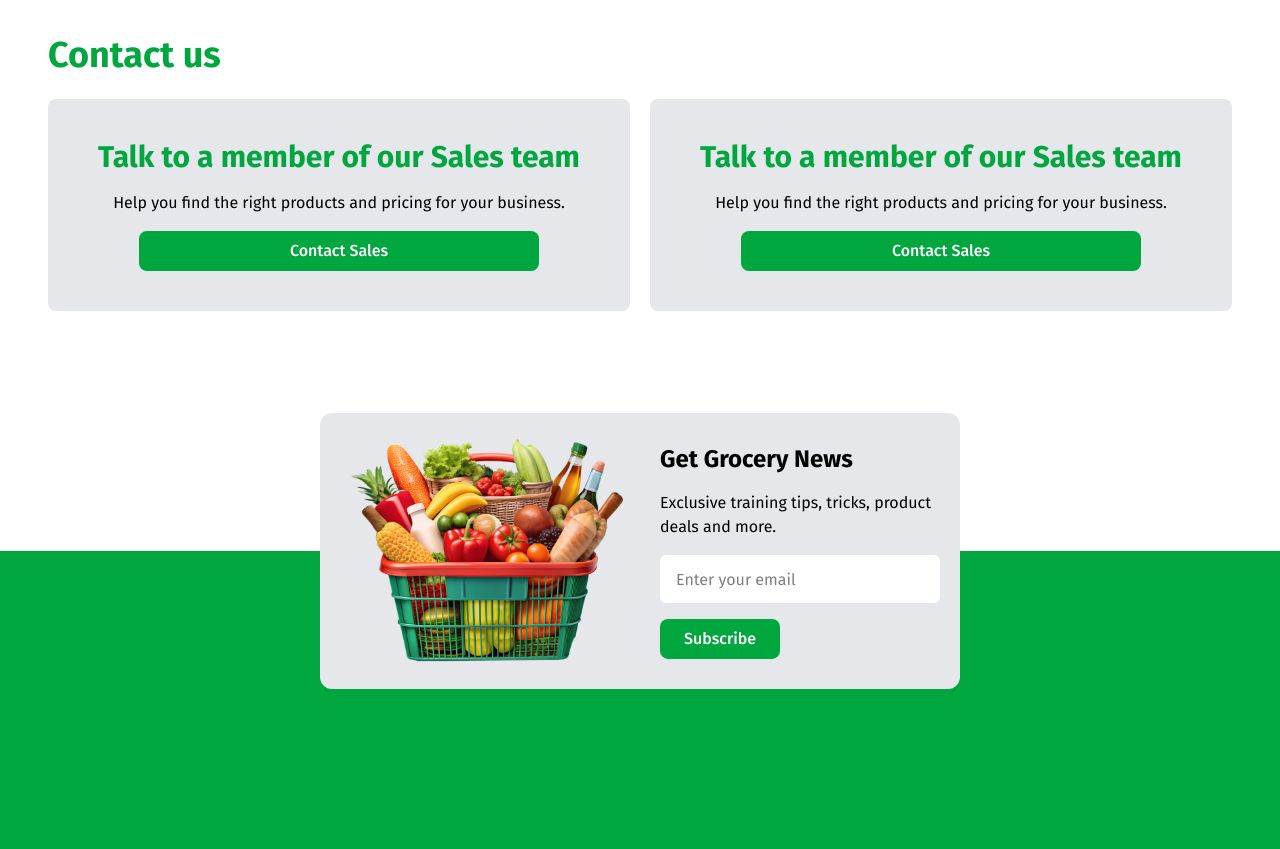
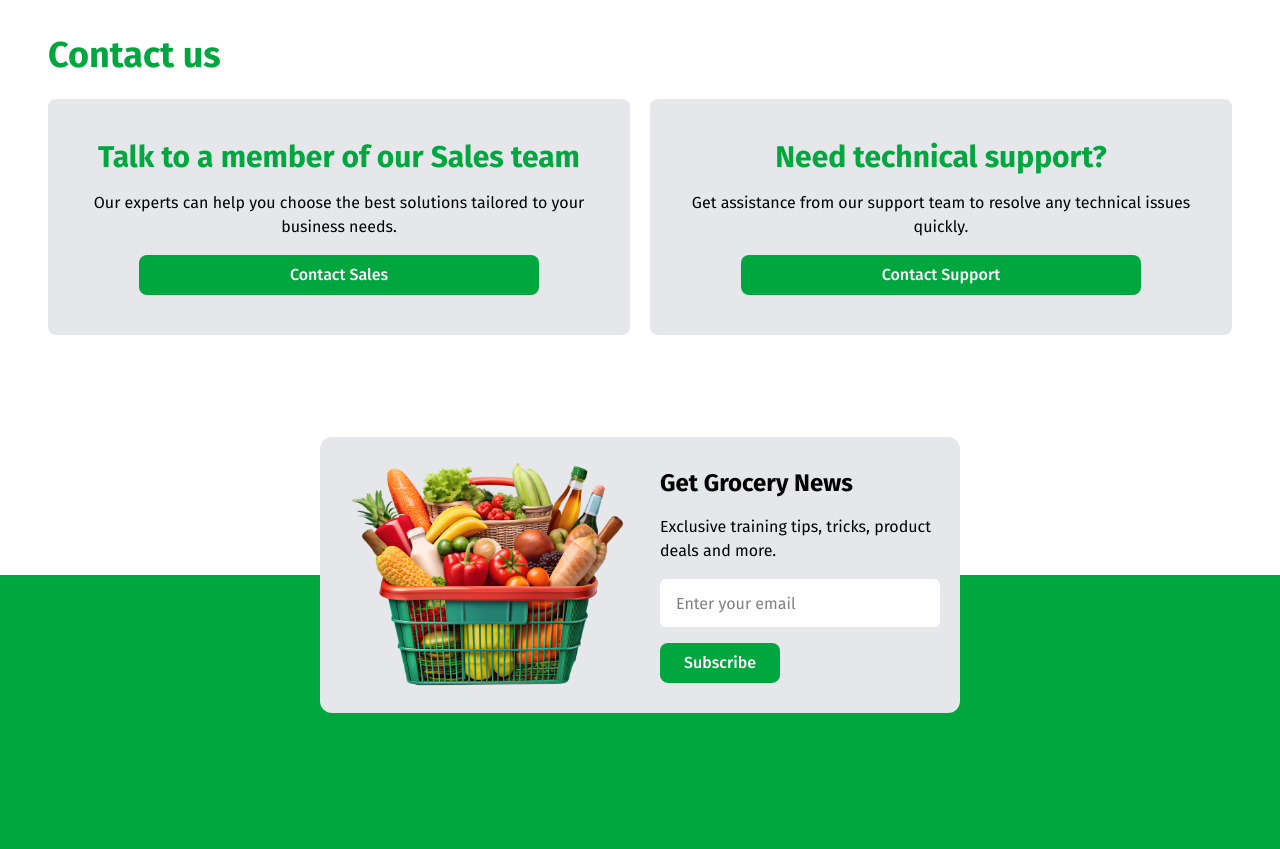
Before and after one commit to ratul544388/programming-hero-assignment-3, a website: page src/index.html in a window 1280 px wide. Shown: the part 2860-3709 px from the top of the page. Drawn offline with nearby package versions, Linux system fonts and the light colour scheme.

Commit message:
added favicon

```diff
--- a/src/index.html
+++ b/src/index.html
@@ -6,6 +6,7 @@
     <link href="./output.css" rel="stylesheet" />
     <script src="https://unpkg.com/lucide@latest/dist/umd/lucide.js"></script>
     <script src="https://unpkg.com/lucide@latest"></script>
+    <link rel="icon" type="image/ico" href="assets/favicon.ico">
     <title>Nature's Platter</title>
   </head>
   <body class="bg-primary bg-gradient-to-b from-[#FFFFFF] to-[#EFEBE3]">
@@ -415,7 +416,7 @@
                 Talk to a member of our Sales team
               </h3>
               <p>
-                Help you find the right products and pricing for your business.
+                Our experts can help you choose the best solutions tailored to your business needs.
               </p>
               <button class="btn-primary w-full max-w-[400px]">
                 Contact Sales
@@ -425,13 +426,13 @@
               class="flex w-full flex-col items-center gap-4 rounded-lg bg-gray-200 px-6 py-10 text-center"
             >
               <h3 class="text-2xl sm:text-3xl font-bold text-green-600">
-                Talk to a member of our Sales team
+                Need technical support?
               </h3>
               <p>
-                Help you find the right products and pricing for your business.
+                Get assistance from our support team to resolve any technical issues quickly.
               </p>
-              <button class="btn-primary w-full max-w-[400px]">
-                Contact Sales
+              <button class="btn-primary mt-auto w-full max-w-[400px]">
+                Contact Support
               </button>
             </li>
           </ul>
```
Also changed, not shown: src/assets/favicon.ico (added), src/output.css.
